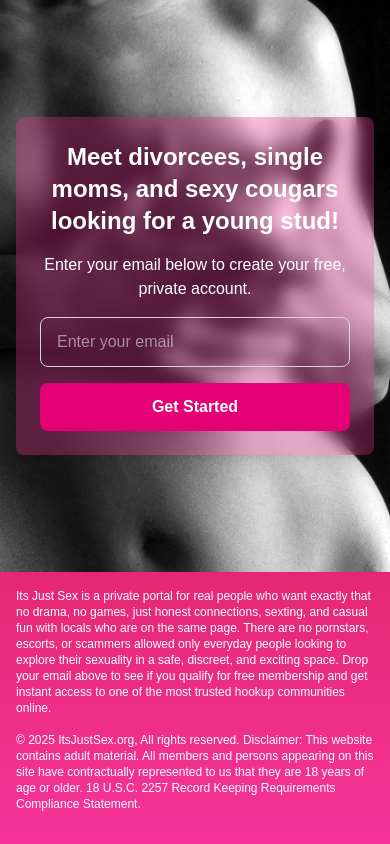
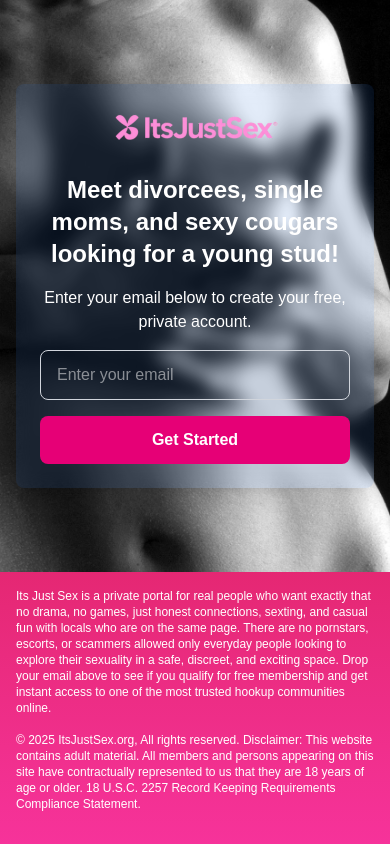
Before and after one commit to flsrhmn/LP-itsjust, a Next.js app: page / in a window 390 px wide. Built offline with nearby package versions, Linux system fonts and the light colour scheme.

Commit message:
Add logo and edit box color

```diff
--- a/src/app/page.tsx
+++ b/src/app/page.tsx
@@ -1,6 +1,7 @@
 'use client';
 
 import { useState, useEffect } from 'react';
+import Image from 'next/image';
 
 export default function Home() {
   const [email, setEmail] = useState('');
@@ -104,7 +105,27 @@
         <div className="absolute inset-0 bg-opacity-40"></div>
 
         <div className="container mx-auto flex justify-start md:justify-center relative z-10">
-          <div className="bg-pink-500/30 rounded-lg shadow-xl p-6 md:p-8 max-w-md w-full md:ml-16 lg:ml-24 xl:ml-32 backdrop-blur-sm">
+          <div className="bg-blue-500/10 rounded-lg shadow-xl p-6 md:p-8 max-w-md w-full md:ml-16 lg:ml-24 xl:ml-32 backdrop-blur-sm">
+          {/* Logo Section - Centered at the top */}
+            <div className="flex justify-center mb-6">
+              {isMobile ? (
+                <Image
+                  src="/logo-mob.png"
+                  alt="Logo"
+                  width={220}
+                  height={60}
+                  className="object-contain"
+                />
+              ) : (
+                <Image
+                  src="/logo-desk.png"
+                  alt="Logo"
+                  width={550}
+                  height={105}
+                  className="object-contain"
+                />
+              )}
+            </div>
             {isLoading ? (
               // Loading animation
               <div className="text-center py-8">
```
Also changed, not shown: public/logo-desk.png (added), public/logo-mob.png (added).
